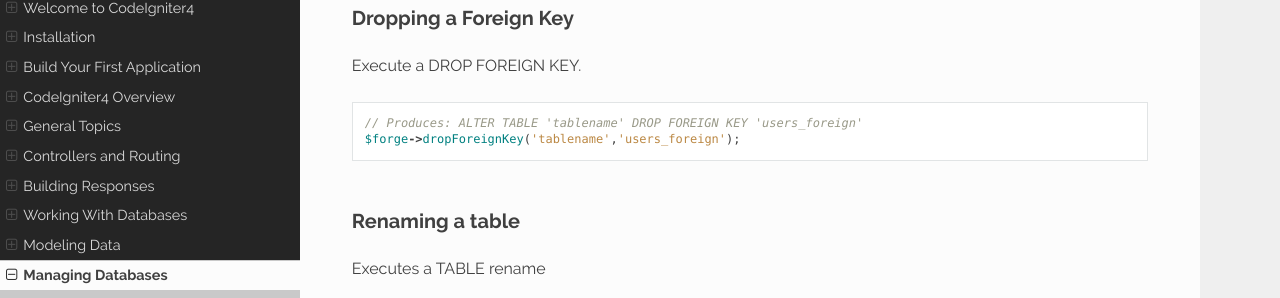
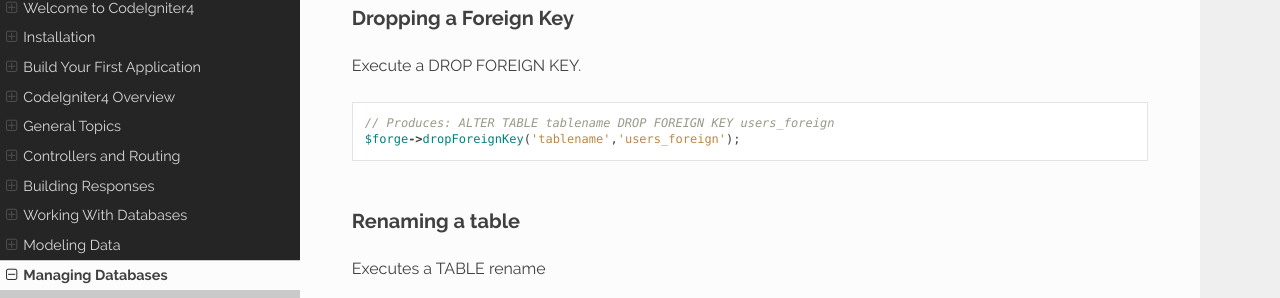
Before and after one commit to NEKOGET/ci4_user_guide_src, a Sphinx documentation site: the page built from source/dbmgmt/forge.rst, in a window 1280 px wide and 900 px high, scrolled down 6615 px. Shown: the part 144-442 px from the top of the window. Built offline with Sphinx 7.4.7 and the Read the Docs theme 2.0.0, drawn with Linux system fonts in a browser that asks for light colours.

Commit message:
docs: remove single-quote escaping.

```diff
--- a/source/dbmgmt/forge.rst
+++ b/source/dbmgmt/forge.rst
@@ -301,7 +301,7 @@ Execute a DROP FOREIGN KEY.
 
 ::
 
-    // Produces: ALTER TABLE 'tablename' DROP FOREIGN KEY 'users_foreign'
+    // Produces: ALTER TABLE tablename DROP FOREIGN KEY users_foreign
     $forge->dropForeignKey('tablename','users_foreign');
 
 Renaming a table
```
